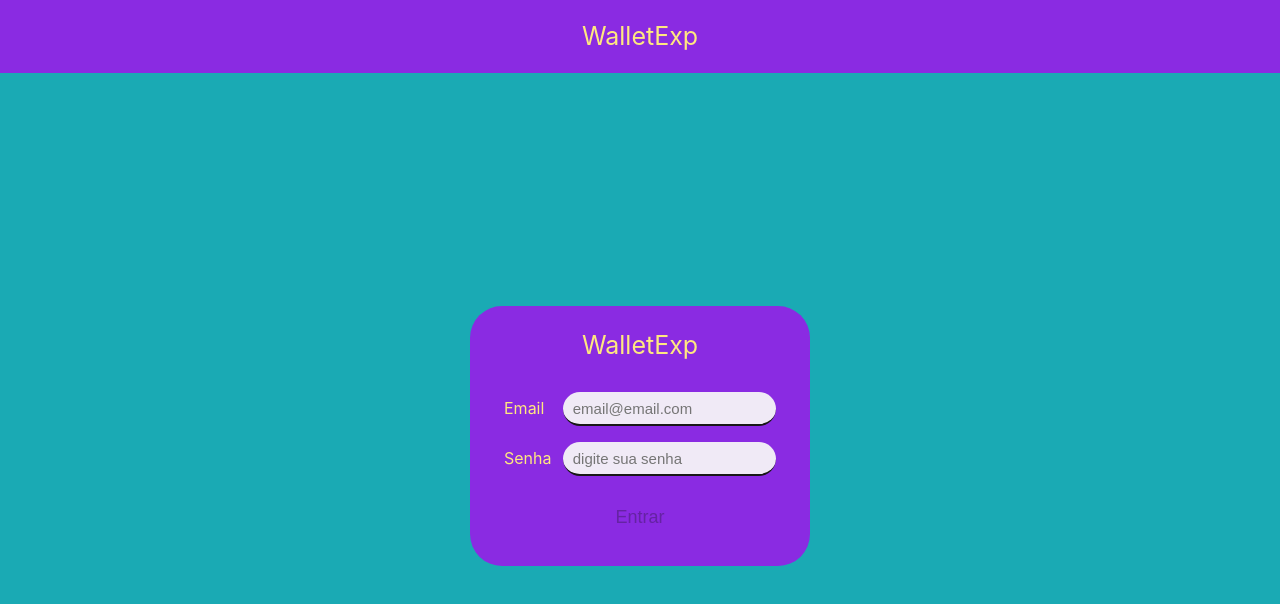
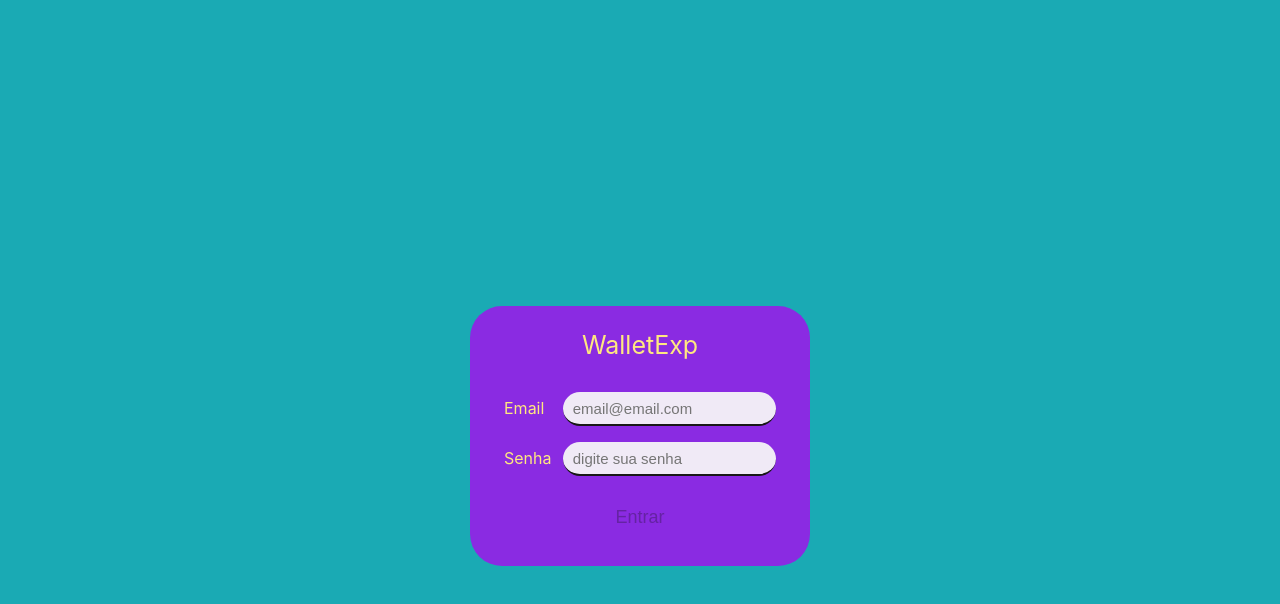
Before and after one commit to AmandaPtela/WalletExp, a React (Create React App) app: page / in a window 1280 px wide. Shown: the top 604 px of the page. Built offline with nearby package versions, Linux system fonts and the light colour scheme.

Commit message:
saída do header da pagina 'login'

```diff
--- a/src/CSS/Header.css
+++ b/src/CSS/Header.css
@@ -11,9 +11,9 @@
 }
 
 .header-off {
-  color: rgb(255, 232, 127);
+  color: transparent;
   font-size: 25px;
-  background-color: blueviolet;
+  background-color: transparent;
   display: flex;
   height: 80px;
   width: 100vw;
```
